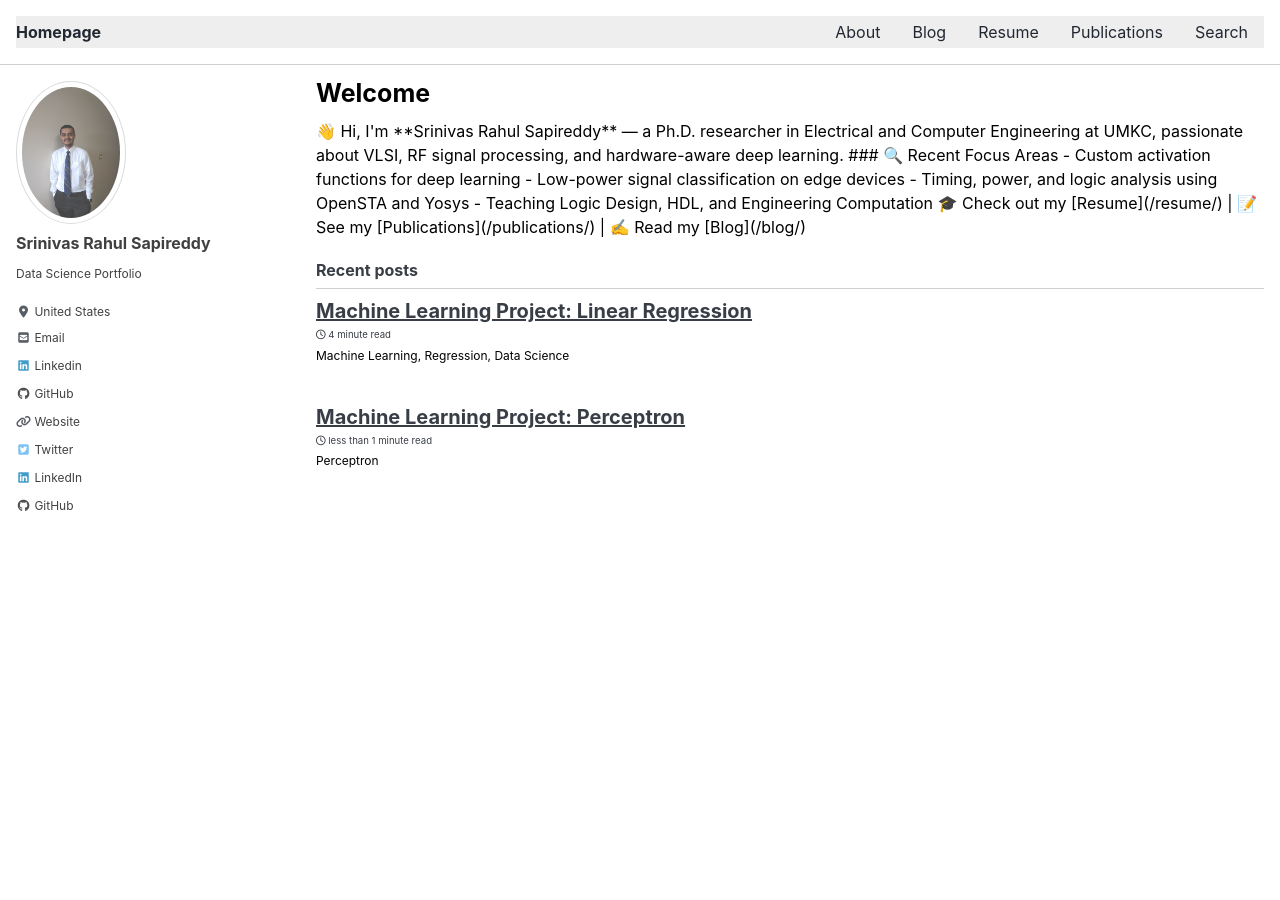
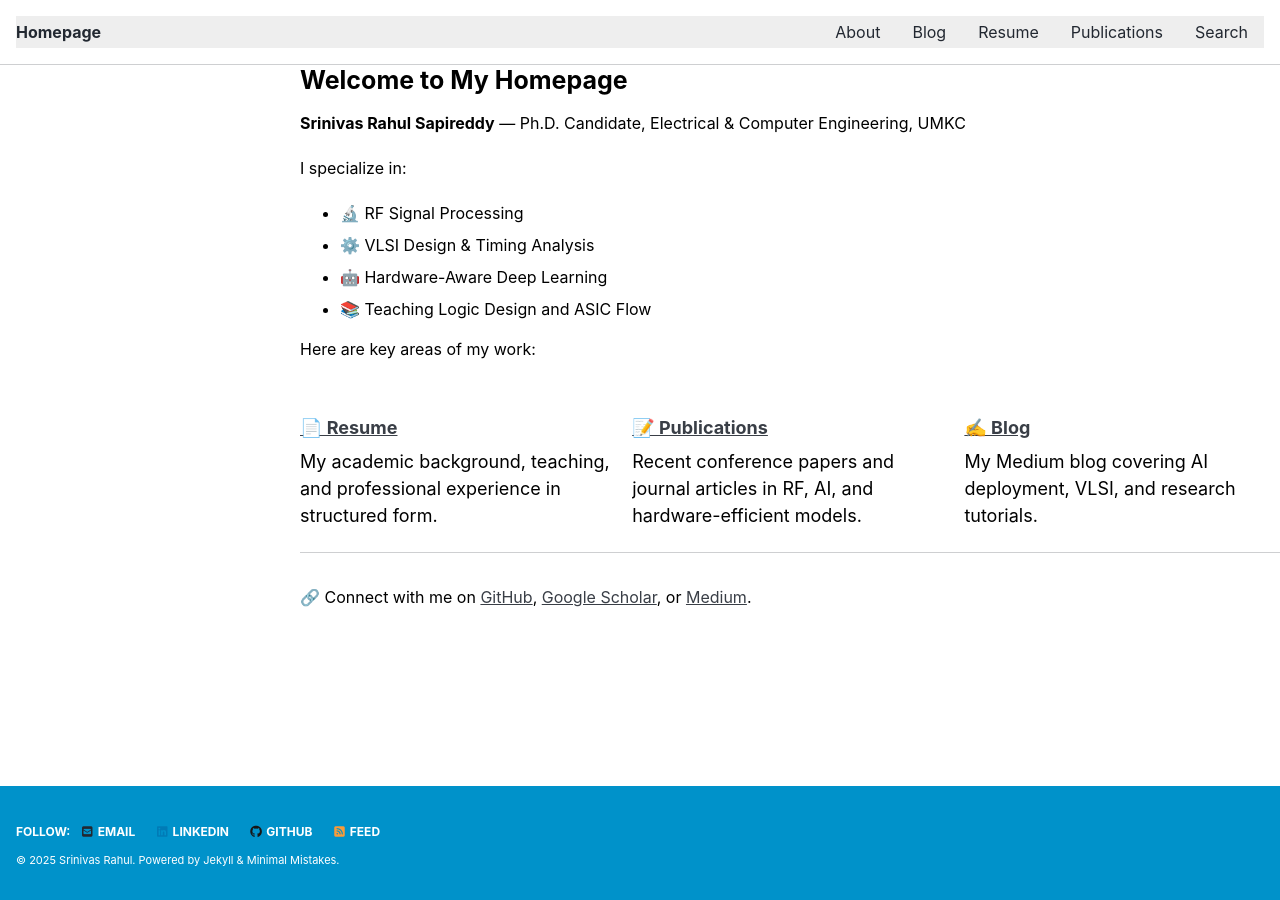
Before and after one commit to srsapireddy/srsapireddy.github.io, a Jekyll site: the page built from index.html, in a window 1280 px wide and 900 px high. Built offline with Jekyll 4.4.1, drawn with Linux system fonts in a browser that asks for light colours; cached includes are drawn as plain includes; nearby versions of some CDN libraries; the list of posts is cut into pages by our own code.

Commit message:
Update index.html

```diff
--- a/index.html
+++ b/index.html
@@ -1,17 +1,46 @@
 ---
-layout: home
-author_profile: true
-title: "Welcome"
-permalink: /
+layout: default
+title: "Home"
 ---
 
-👋 Hi, I'm **Srinivas Rahul Sapireddy** — a Ph.D. researcher in Electrical and Computer Engineering at UMKC, passionate about VLSI, RF signal processing, and hardware-aware deep learning.
+<div class="page">
+  <header class="page__header">
+    <h1>Welcome to My Homepage</h1>
+    <p><strong>Srinivas Rahul Sapireddy</strong> — Ph.D. Candidate, Electrical & Computer Engineering, UMKC</p>
+  </header>
 
-### 🔍 Recent Focus Areas
+  <section class="page__content">
+    <p>I specialize in:</p>
+    <ul>
+      <li>🔬 RF Signal Processing</li>
+      <li>⚙️ VLSI Design & Timing Analysis</li>
+      <li>🤖 Hardware-Aware Deep Learning</li>
+      <li>📚 Teaching Logic Design and ASIC Flow</li>
+    </ul>
 
-- Custom activation functions for deep learning
-- Low-power signal classification on edge devices
-- Timing, power, and logic analysis using OpenSTA and Yosys
-- Teaching Logic Design, HDL, and Engineering Computation
+    <p>Here are key areas of my work:</p>
 
-🎓 Check out my [Resume](/resume/) | 📝 See my [Publications](/publications/) | ✍️ Read my [Blog](/blog/)
+    <div class="feature__wrapper">
+      <div class="feature__item">
+        <h3><a href="/resume/">📄 Resume</a></h3>
+        <p>My academic background, teaching, and professional experience in structured form.</p>
+      </div>
+
+      <div class="feature__item">
+        <h3><a href="/publications/">📝 Publications</a></h3>
+        <p>Recent conference papers and journal articles in RF, AI, and hardware-efficient models.</p>
+      </div>
+
+      <div class="feature__item">
+        <h3><a href="/blog/">✍️ Blog</a></h3>
+        <p>My Medium blog covering AI deployment, VLSI, and research tutorials.</p>
+      </div>
+    </div>
+
+    <p>🔗 Connect with me on
+      <a href="https://github.com/srsapireddy" target="_blank">GitHub</a>,
+      <a href="https://scholar.google.com/citations?user=08fgpdIAAAAJ" target="_blank">Google Scholar</a>, or
+      <a href="https://medium.com/@srsapireddy" target="_blank">Medium</a>.
+    </p>
+  </section>
+</div>
```
